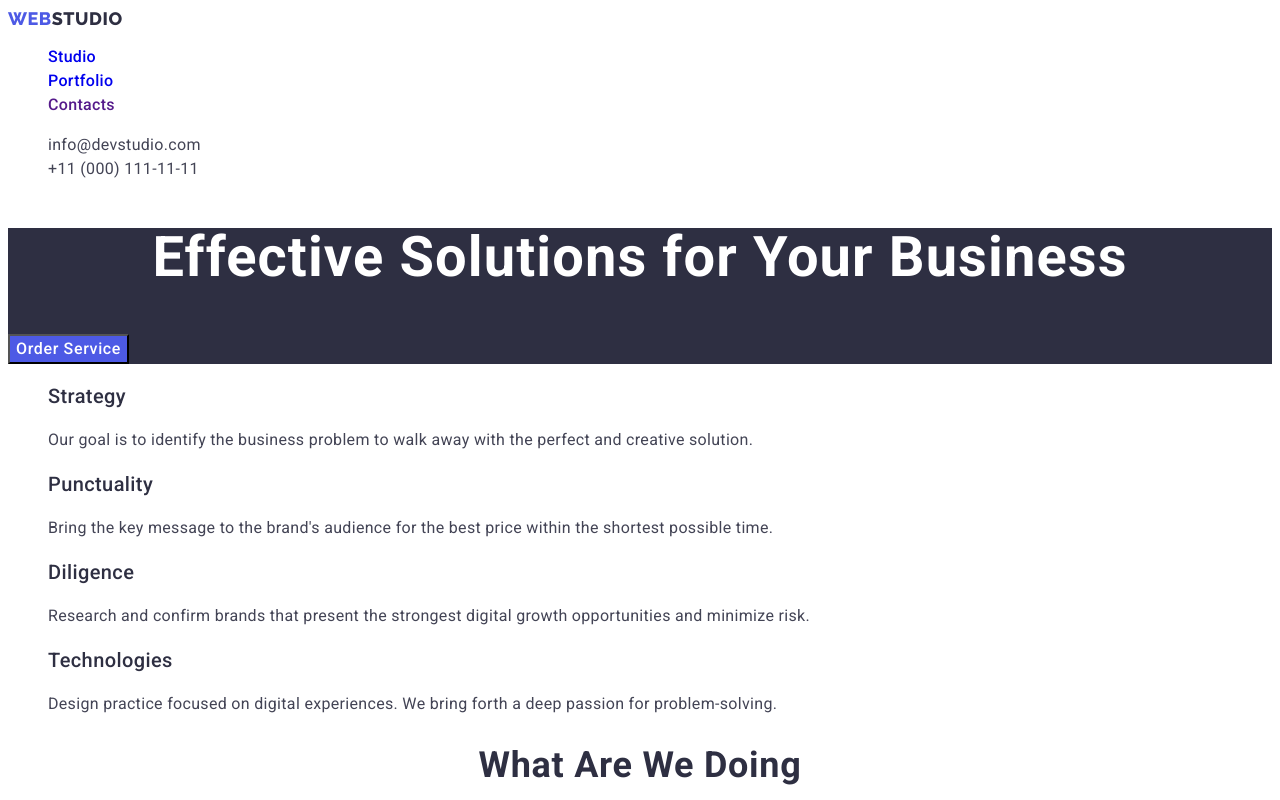
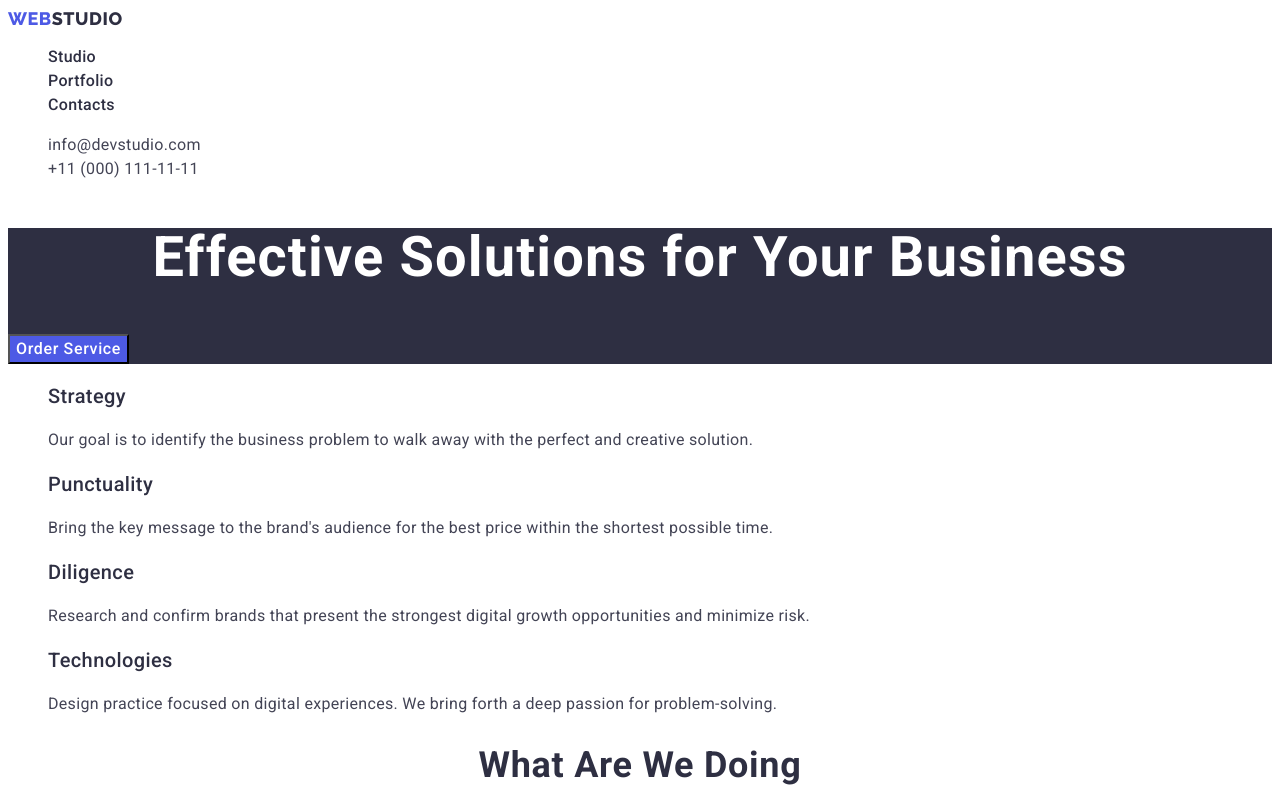
Before and after one commit to Denysif/goit-markup-hw-02, a plain HTML site: page index.html in a window 1280 px wide. Shown: the top 800 px of the page. Drawn offline with Linux system fonts and the light colour scheme.

Commit message:
fix header

```diff
--- a/css/styles.css
+++ b/css/styles.css
@@ -52,16 +52,26 @@ body {
     list-style: none;
 }
 
-.site-nav {
+/* .site-nav {
+    font-style: normal;
     font-weight: 500;
     font-size: 16px;
     line-height: 1.5;
     letter-spacing: 0.02em;
-    color: #2E2F42;
-    list-style: none;
+    color: var(--title-text-color);
+} */
+.nav-list {
+    font-style: normal;
+    font-weight: 500;
+    font-size: 16px;
+    line-height: 1.5;
+    letter-spacing: 0.02em;
+    color: var(--title-text-color);
 }
-.site-nav:hover,
-.site-nav:focus {
+.nav-list:hover {
+    color: #404bbf;
+}
+.nav-list:focus {
     color: #404bbf;
 }
 
@@ -155,7 +165,7 @@ color: #434455
 /* Features */
 
 
-.features .features-list {
+.features-list {
     font-weight: 500;
     font-size: 20px;
     line-height: 1.2;
```
